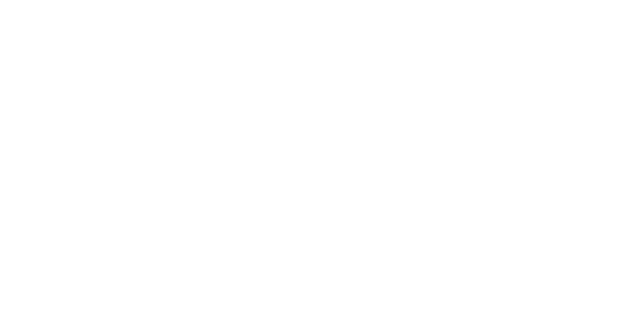
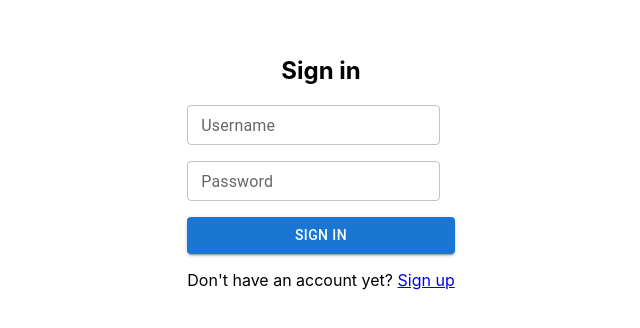
Before and after one commit to TAziz1998/breadcoin, a React (Create React App) app: page / in a window 1280 px wide. Before the commit this address had no page. Shown: the part 204-532 px from the top of the page, without its empty margins (319-959 px from the left). Built offline with nearby package versions, Linux system fonts and the light colour scheme.

Commit message:
FE1-Changed-route-for-checking

```diff
--- a/src/App.js
+++ b/src/App.js
@@ -26,7 +26,7 @@
       : (
       <Router>
         <Routes>
-          <Route path = "/sign-in" element={<SignIn/>}/>
+          <Route path = "/" element={<SignIn/>}/>
           <Route path = "/sign-up" element={<HorizontalLinearStepper/>}/>
         </Routes>
       </Router>
```
